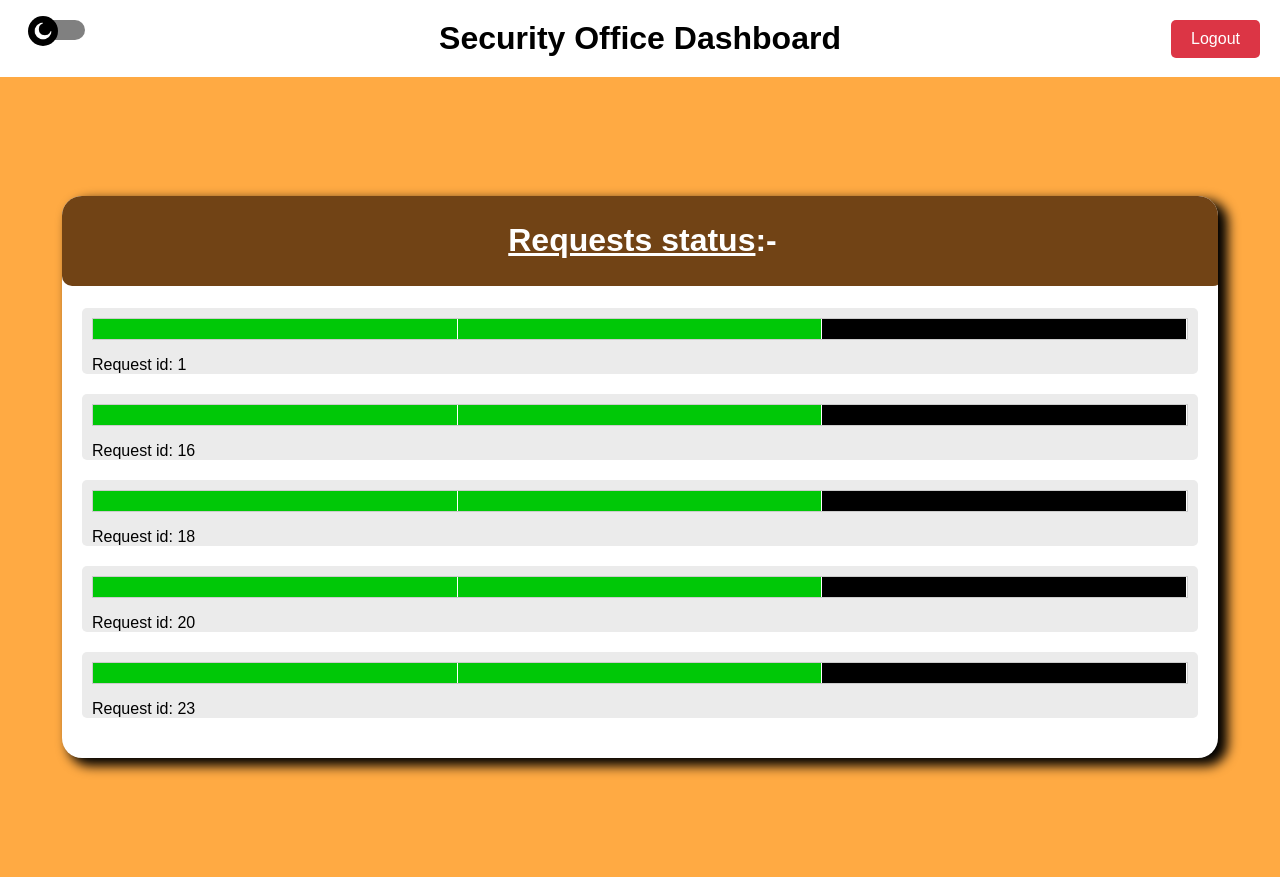
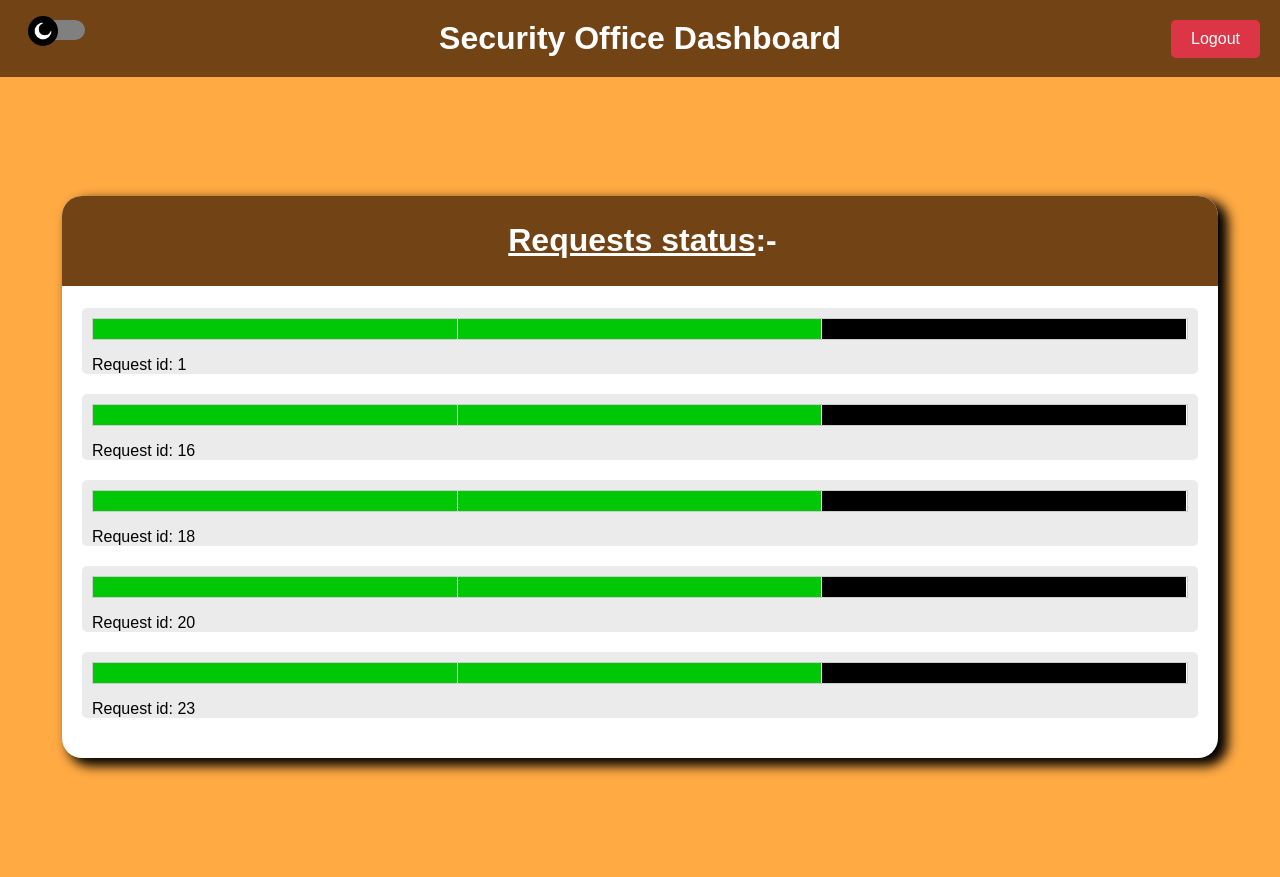
Before and after one commit to ishan-surana/ClassRoom-Allotment-System, a Flask app: page /so/dashboard in a window 1280 px wide. Run offline with Flask 3, Linux system fonts and the light colour scheme; a user stored in the database is signed in; data comes from the database, SQL or seed files in the repository.

Commit message:
Fixed fittings and colors

```diff
--- a/templates/so/so_dashboard.html
+++ b/templates/so/so_dashboard.html
@@ -58,7 +58,7 @@
         }
 
         .header {
-            background-color: transparent;
+            background-color: #714315;
             box-shadow: 0 2px 4px rgba(0, 0, 0, 1);
             top: 0;
             width: 100%;
@@ -66,6 +66,7 @@
         }
 
         .header h1 {
+            color: white;
             text-align: center;
             margin: 0;
             padding: 20px 0;
@@ -129,7 +130,6 @@
             text-align: center;
             padding: 5px;
             margin-bottom: 2%;
-            border-radius: 10px;
             margin-top: -20px;
             margin-left: -20px;
             margin-right: -25px;
@@ -258,11 +258,11 @@
             background-color: rgba(0, 0, 0, 0.85);
         }
         .dark-mode .panel-title {
-            background-color: rgb(35, 35, 35);
+            background-color: rgb(50, 50, 50);
         }
 
         /* Light mode specific styles */
-        .light-mode .header, .light-mode .request-item, .light-mode .request-details {
+        .light-mode .request-item, .light-mode .request-details {
             background-color: rgba(255, 255, 255);
             color: #000;
             border-color: #ccc;
--- a/templates/user/dashboard.html
+++ b/templates/user/dashboard.html
@@ -158,7 +158,6 @@
             text-align: center;
             padding: 5px;
             margin-bottom: 2%;
-            border-radius: 10px;
             margin-top: -20px;
             margin-left: -20px;
             margin-right: -25px;
@@ -362,7 +361,7 @@
             border-color: #555;
         }
         .dark-mode .panel-title {
-            background-color: rgb(35, 35, 35);
+            background-color: rgb(50, 50, 50);
         }
         .dark-mode .header {
             background-color: rgb(25, 25, 25);
```
Also changed, not shown: templates/sw/sw_dashboard.html (+4 -4 lines).
